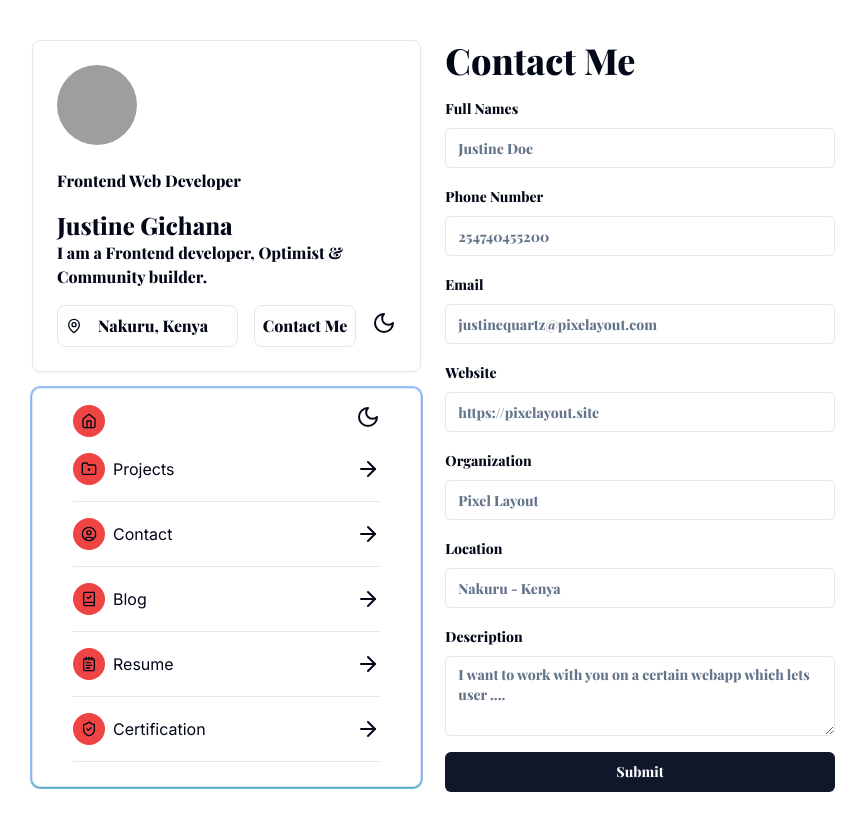
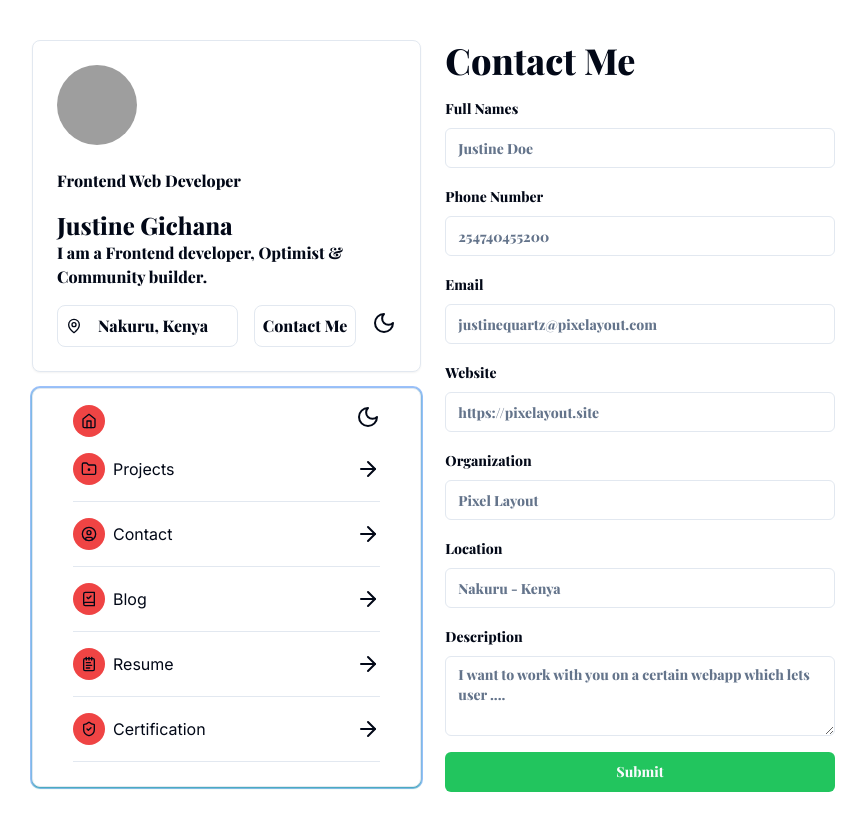
Before and after one commit to justinelut/myportfolio, a Next.js app: page /contact in a window 1280 px wide. Shown: the whole page, without its empty margins (0-868 px from the left). Built offline with nearby package versions, Linux system fonts and the light colour scheme; grey boxes are pictures that could not be loaded.

Commit message:
designing the contact form

```diff
--- a/src/app/contact/form.tsx
+++ b/src/app/contact/form.tsx
@@ -161,7 +161,7 @@ export function ContanctForm() {
             </FormItem>
           )}
         />
-        <Button type="submit" className="w-full sticky bottom-0">
+        <Button type="submit" className="w-full sticky bottom-0 bg-green-500">
           Submit
         </Button>
       </form>
```
